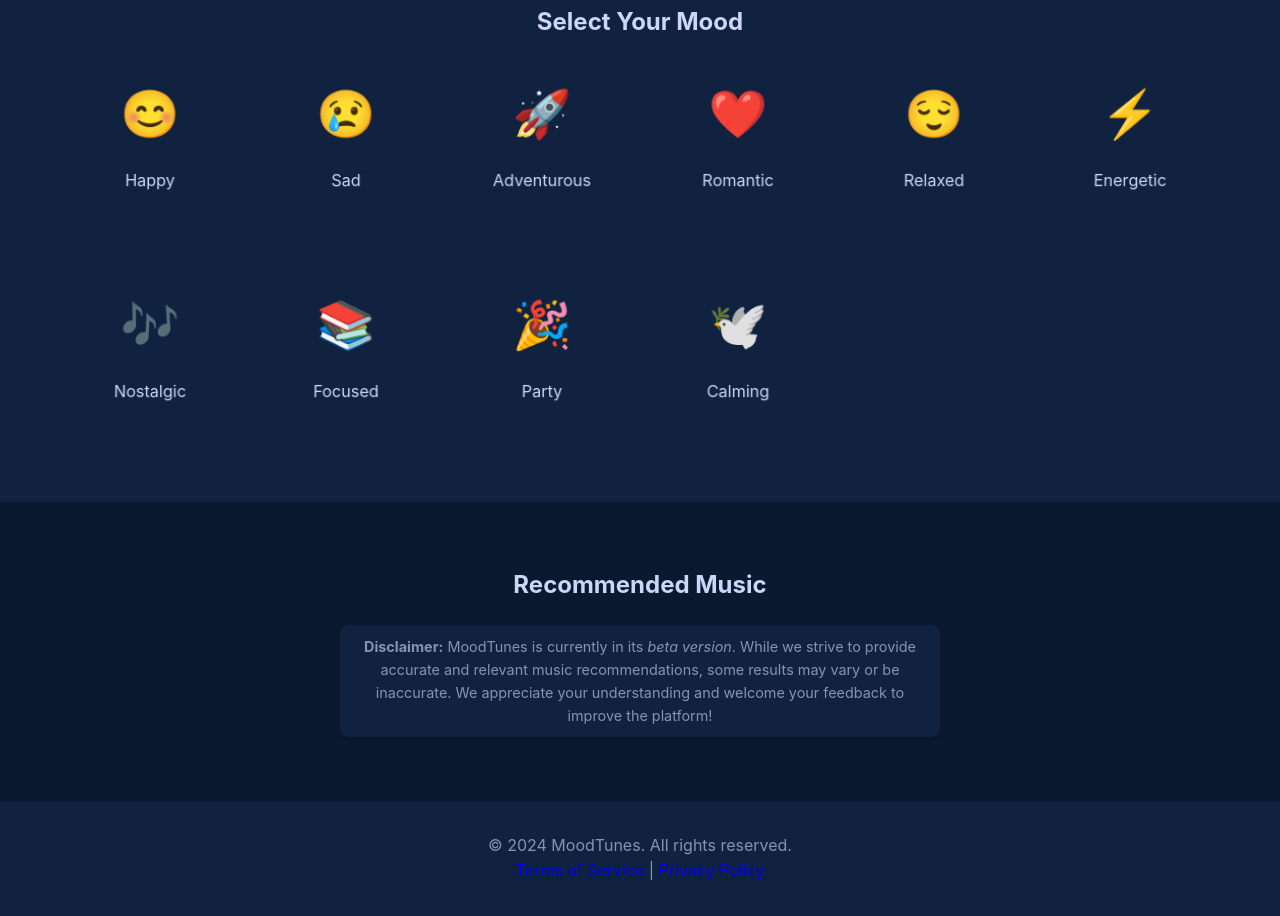
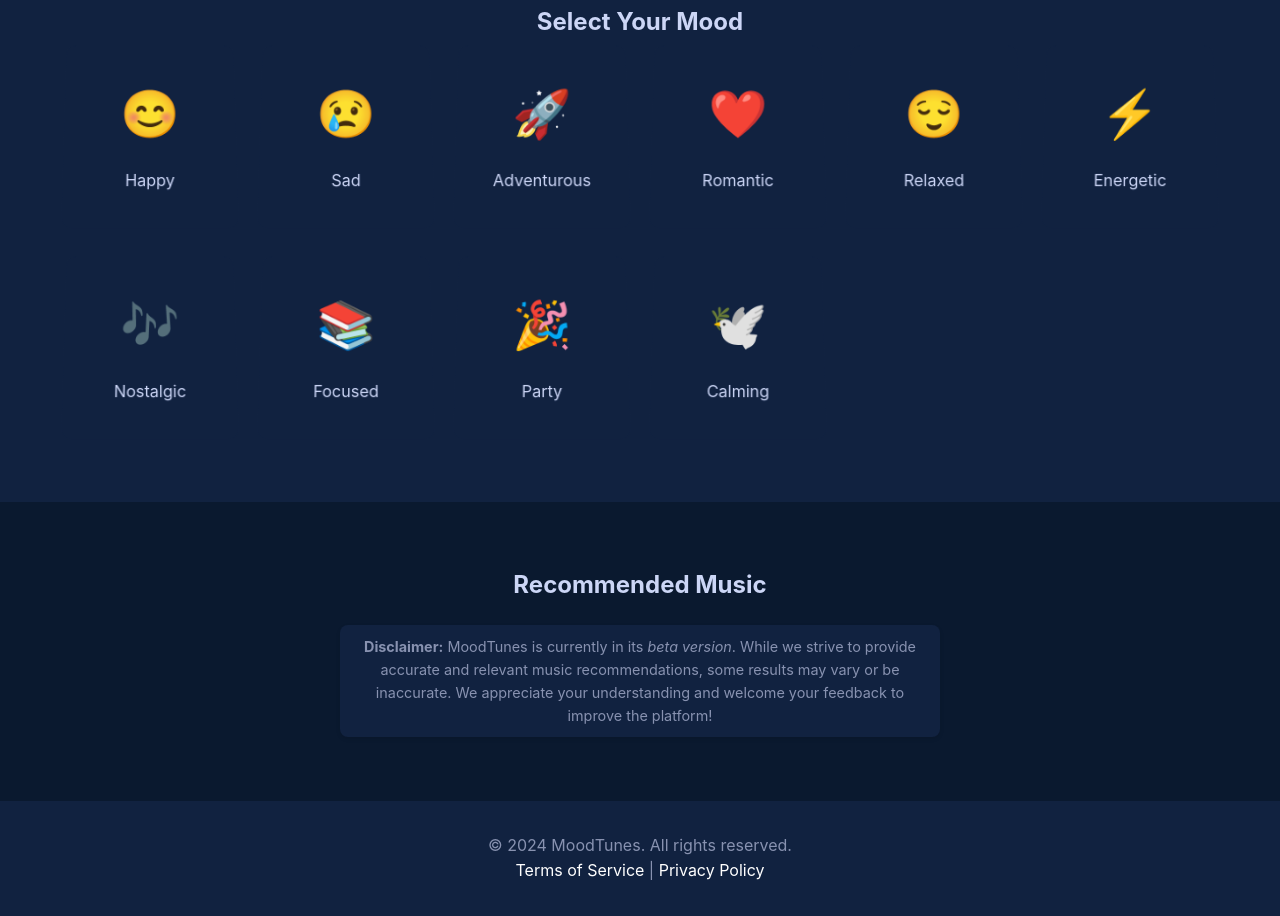
Before and after one commit to pdevulapally/MoodTunes, a plain HTML site: page index.html in a window 1280 px wide. Shown: the part 1242-2158 px from the top of the page. Drawn offline with Linux system fonts and the light colour scheme; no server answers.

Commit message:
Update moodtunes.css

```diff
--- a/moodtunes.css
+++ b/moodtunes.css
@@ -171,6 +171,11 @@ header nav {
     z-index: 10;
     max-width: 800px;
     padding: 2rem;
+}
+
+.footer-content a {
+    text-decoration: none;
+    color: #ffffff;
 }
 
 .hero-button {
```
